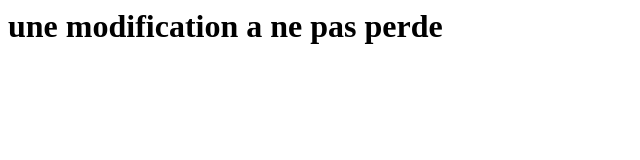
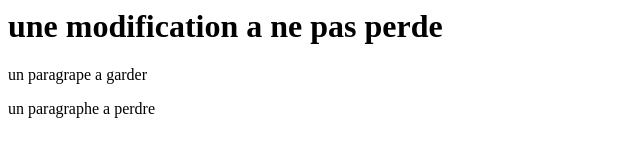
Before and after one commit to pabios/socle_git, a plain HTML site: page index.html in a window 1280 px wide. Shown: the whole page, without its empty margins (0-640 px from the left). Drawn offline with Linux system fonts and the light colour scheme.

Commit message:
testing des conflit entre 2 branche

```diff
--- a/index.html
+++ b/index.html
@@ -1,5 +1,7 @@
 <html>
 <body>
 <h1> une modification a ne pas perde </h1>
+<p> un paragrape a garder </p>
+<p> un paragraphe a perdre </p>
 </body>
 </html>
```
